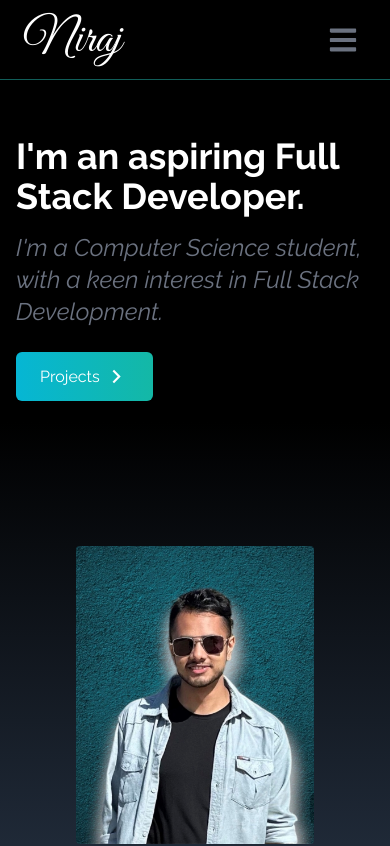
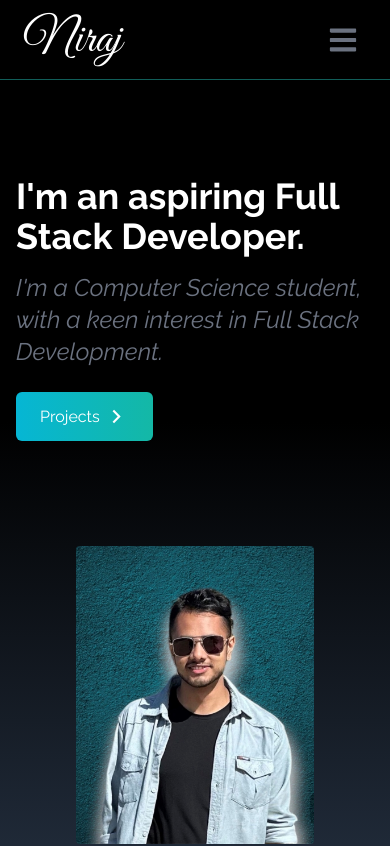
Before and after one commit to niraj0010/niraj-portfolio, a React (Create React App) app: page / in a window 390 px wide. Shown: the top 846 px of the page. Built offline with nearby package versions, Linux system fonts and the light colour scheme.

Commit message:
responsiveness

```diff
--- a/src/components/Home.jsx
+++ b/src/components/Home.jsx
@@ -5,7 +5,7 @@
 
 const Home = () => {
   return (
-    <div name="home" className="h-screen w-full bg-gradient-to-b from-black via-black to-gray-800">
+    <div name="home" className="h-screen w-full bg-gradient-to-b from-black via-black to-gray-800 pt-20">
       <div className="max-w-screen-lg mx-auto flex flex-col items-center justify-center h-full px-4 md:flex-row">
         <div className="flex flex-col justify-center h-full">
           <h2 className="text-4xl sm:text-7xl font-bold text-white hover:animate-bounce transform hover:-translate-y-1">
```
